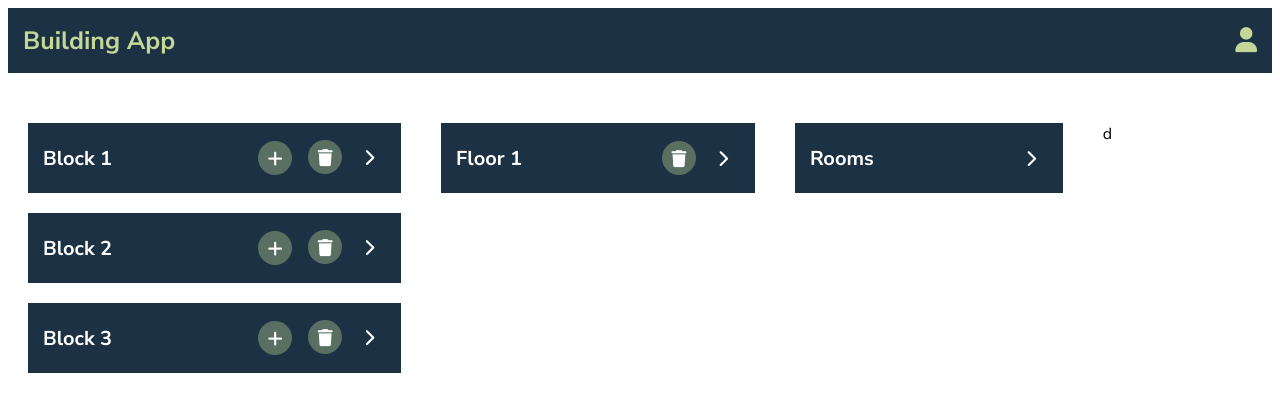
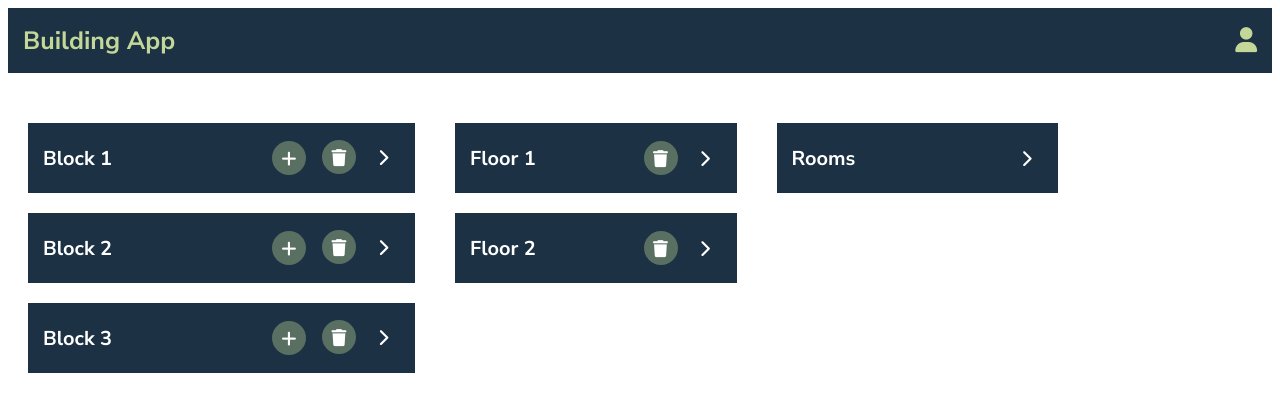
Before and after one commit to anythinglord/building-app, a React (Vite) app: page / in a window 1280 px wide. Shown: the top 412 px of the page. Built offline with nearby package versions, Linux system fonts and the light colour scheme.

Commit message:
add drag & drop feature to the floors, create new components and interfaces

```diff
--- a/package.json
+++ b/package.json
@@ -10,7 +10,9 @@
     "preview": "vite preview"
   },
   "dependencies": {
+    "@types/react-beautiful-dnd": "^13.1.8",
     "react": "^18.2.0",
+    "react-beautiful-dnd": "^13.1.1",
     "react-dom": "^18.2.0"
   },
   "devDependencies": {
--- a/src/App.css
+++ b/src/App.css
@@ -12,3 +12,7 @@
   /*border: 1px solid #ccc;*/
   padding: 20px
 }
+
+.static-container {
+  max-width: 22vw;
+}
--- a/src/App.tsx
+++ b/src/App.tsx
@@ -2,23 +2,31 @@ import { NavBar } from './components/NavBar/NavBar'
 import { Block } from './components/Block/Block'
 import { Floor } from './components/Floor/Floor'
 import { Room } from './components/Room/Room'
+import { DragDropContext } from 'react-beautiful-dnd'
 import './App.css'
 
 function App() {
+
+  const handleOnDragEnd = () => {
+
+  }
+
   return (
     <div>
       <NavBar />
       <div className='container'>
         <div className="item">
-          <Block/>
+          <Block />
         </div>
-        <div className="item">
-          <Floor/>
-        </div>
-        <div className="item">
-          <Room />
-        </div>
-        <div className="item">d</div>
+        <DragDropContext onDragEnd={handleOnDragEnd}>
+          <div className="item static-container">
+            <Floor />
+          </div>
+          <div className="item">
+            <Room />
+          </div>
+        </DragDropContext>
+        <div className="item static-container"></div>
       </div>
     </div>
   )
--- a/src/components/Block/index.css
+++ b/src/components/Block/index.css
@@ -1,5 +1,9 @@
 .b-root {
     margin-bottom: 20px;
+}
+
+.dragging-over {
+    border: 2px dotted #336f9f;
 }
 
 .b-head {
--- a/src/components/Floor/Floor.tsx
+++ b/src/components/Floor/Floor.tsx
@@ -1,23 +1,52 @@
+import { useState } from 'react';
+import { Draggable, Droppable } from 'react-beautiful-dnd';
 import { useHandler } from '../../hooks/useHandler'
 import { GeneralIcon } from '../../icons/GeneralIcon'
-import './index.css'
+import { Space } from '../Room/Space';
+import { FloorInterface } from '../../interfaces';
+import { defaultFloors } from '../../data';
+import '../Block/index.css'
 
 export const Floor: React.FC = () => {
 
+  const [floors] = useState<FloorInterface[]>(defaultFloors)
   const { showElements, isOpen } = useHandler();
 
   return (
-    <div className='f-root'>
-      <div className="f-head">
-        <div className="f-name" onClick={() => { showElements(1) }}>
-          Floor 1
+    <div>{floors.map((floor, index) => (
+      <div className='b-root' key={index}>
+        <div className="b-head">
+          <div className="b-name" onClick={() => { showElements(index) }}>
+            {floor.name}
+          </div>
+          <div className="b-icons">
+            <GeneralIcon name='trash' />
+            <GeneralIcon name={`chevron-${isOpen(index) ? 'down' : 'right'}`} variant='primary' />
+          </div>
         </div>
-        <div className="f-icons">
-          <GeneralIcon name='trash' />
-          <GeneralIcon name={`chevron-${isOpen(1) ? 'down': 'right' }`} variant='primary'/>
-        </div>
+        {isOpen(index) &&
+          <Droppable droppableId='spaces'>
+            {(provided, snapshot) => (
+              <div
+                ref={provided.innerRef} {...provided.droppableProps}
+                className={`${snapshot.isDraggingOver ? 'dragging-over' : null}`}
+                >
+                {floor.spaces.map((space, spaceIndex) => (
+                  <Draggable key={spaceIndex} draggableId={spaceIndex.toString()} index={spaceIndex}>
+                    {(providedDraggable) => (
+                      <div className='draggable' ref={providedDraggable.innerRef} {...providedDraggable.dragHandleProps} {...providedDraggable.draggableProps}>
+                        <Space  name={space.name} />
+                      </div>
+                    )}
+                  </Draggable>
+                ))}
+                {provided.placeholder}
+              </div>
+            )}
+          </Droppable>
+        }
       </div>
-      {isOpen(1) && <h2>rooms</h2>}
-    </div>
+    ))}</div>
+
   )
 }
--- /dev/null
+++ b/src/components/Room/Model.tsx
@@ -0,0 +1,11 @@
+import '../Building/index.css'
+
+export const Model: React.FC = () => {
+  return (
+    <div className='bui-root'>
+      <div className="bui-name">
+        Model
+      </div>
+    </div>
+  )
+}
--- a/src/components/Room/Room.tsx
+++ b/src/components/Room/Room.tsx
@@ -1,23 +1,24 @@
 
 import { useHandler } from '../../hooks/useHandler'
 import { GeneralIcon } from '../../icons/GeneralIcon'
+import { Model } from './Model';
 import '../Floor/index.css'
 
 export const Room: React.FC = () => {
 
-  const {isOpen } = useHandler();
+  const {showElements, isOpen } = useHandler();
 
   return (
     <div className='f-root'>
       <div className='f-head'>
-        <div className='f-name'>
+        <div className='f-name' onClick={() => { showElements(1) }}>
           Rooms
         </div>
         <div className="f-icons">
           <GeneralIcon name={`chevron-${isOpen(1) ? 'down' : 'right'}`} variant='primary' />
         </div>
       </div>
-
+      {isOpen(1) && <Model />}
     </div>
   )
 }
--- /dev/null
+++ b/src/components/Room/Space.tsx
@@ -0,0 +1,16 @@
+import '../Building/index.css';
+
+interface Props {
+  //ref: (element: HTMLElement | null) => void
+  name: string
+}
+
+export const Space = ({ name }: Props): JSX.Element => {
+  return (
+    <div className='bui-root' /*ref={ref}*/>
+      <div className="bui-name">
+        {name}
+      </div>
+    </div>
+  )
+}
--- a/src/data.ts
+++ b/src/data.ts
@@ -1,4 +1,4 @@
-import { BlockInterface } from "./interfaces";
+import { BlockInterface, FloorInterface } from "./interfaces";
 
 export const defaultBlocks: BlockInterface[] = [
     {
@@ -23,3 +23,20 @@ export const defaultBlocks: BlockInterface[] = [
         ]
     }
 ]
+
+export const defaultFloors: FloorInterface[] = [
+    {
+        name: 'Floor 1',
+        spaces: [
+            { name: 'Space 1A' },
+            { name: 'Space 1B' }
+        ]
+    },
+    {
+        name: 'Floor 2',
+        spaces: [
+            { name: 'Space 2A'},
+            { name: 'Space 2B' }
+        ]
+    }
+]
```
Also changed, not shown: src/interfaces.ts (+9 -0 lines), 2 other files (tests, documents, lock files or other folders).
